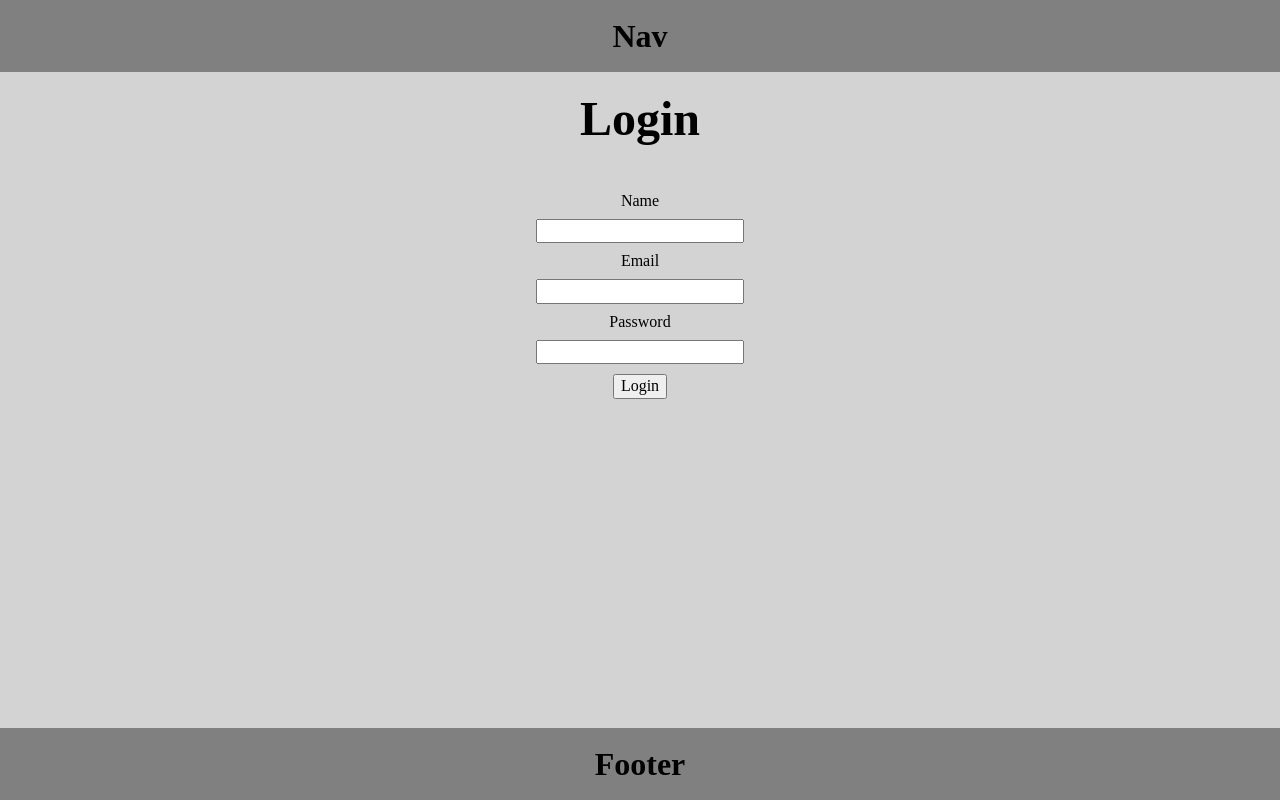
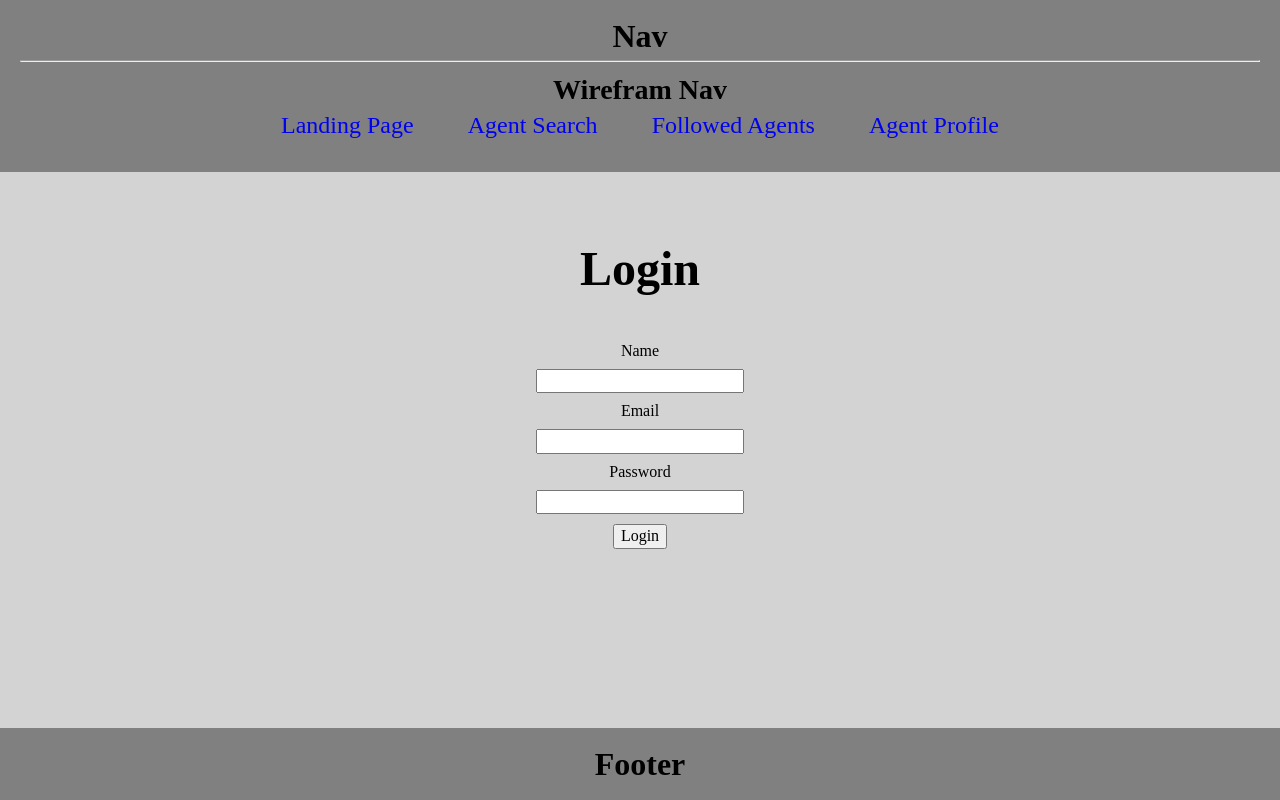
Before and after one commit to bcreighton/247REcruit-wireframes, a plain HTML site: page 247REcruit-login.html in a window 1280 px wide. Drawn offline with nearby package versions, Linux system fonts and the light colour scheme.

Commit message:
Upload wireframes

```diff
--- a/247REcruit-login.html
+++ b/247REcruit-login.html
@@ -10,7 +10,31 @@
   </head>
 
   <body>
-      <nav><h3>Nav</h3></nav>
+      <nav>
+          <h3>Nav</h3>
+          <hr>
+          <div class='tempNav'>
+            <p>Wirefram Nav</p>
+            <ul>
+              <li>
+                <a href="../247REcruit-wireframes/index.html">Landing Page</a>
+              </li>
+              <!-- <li>
+                <a href="../247REcruit-wireframes/247REcruit-login.html">Login</a>
+              </li> -->
+              <li>
+                <a href="../247REcruit-wireframes/247REcruit-agentSearch.html">Agent Search</a>
+              </li>
+              <li>
+                <a href="../247REcruit-wireframes/247REcruit-followedAgents.html">Followed Agents</a>
+              </li>
+              <li>
+                <a href="../247REcruit-wireframes/247REcruit-agentProfile.html">Agent Profile</a>
+              </li>
+            </ul>
+        </div>
+      </nav>
+
       <main class='login'>
           <section>
               <div>
--- a/main.css
+++ b/main.css
@@ -40,11 +40,39 @@ nav {
     position: fixed;
 }
 
+hr {
+    background-color: white;
+}
+
+.tempNav p {
+    font-weight: bold;
+    font-size: 1.75rem;
+}
+
+.tempNav li {
+    display: inline-block;
+    padding: 5px 25px;
+    font-size: 1.5rem;
+}
+
+.tempNav li a {
+    text-decoration: none;
+}
+
+.tempNav li a:hover, .tempNav li a:active, .tempNav li a:visited {
+    color: white;
+}
+
 main {
     display: flex;
     flex-direction: column;
     min-height: 100vh;
     width: 100%;
+    padding-top: 125px;
+}
+
+main.index {
+    padding-top:0;
 }
 
 section:nth-child(odd) {
@@ -55,8 +83,8 @@ section:nth-child(even) {
     background-color: darkgray;
 }
 
-section:nth-of-type(1) {
-    padding-top: 75px;
+main.index section:nth-of-type(1) {
+    padding-top: 150px;
 }
 
 section {
```
Also changed, not shown: 247REcruit-agentProfile.html (+25 -1 lines), 247REcruit-agentSearch.html (+25 -1 lines), 247REcruit-followedAgents.html (+25 -1 lines), index.html (renamed from 247REcruit-landingpage.html, +24 -1 lines).
